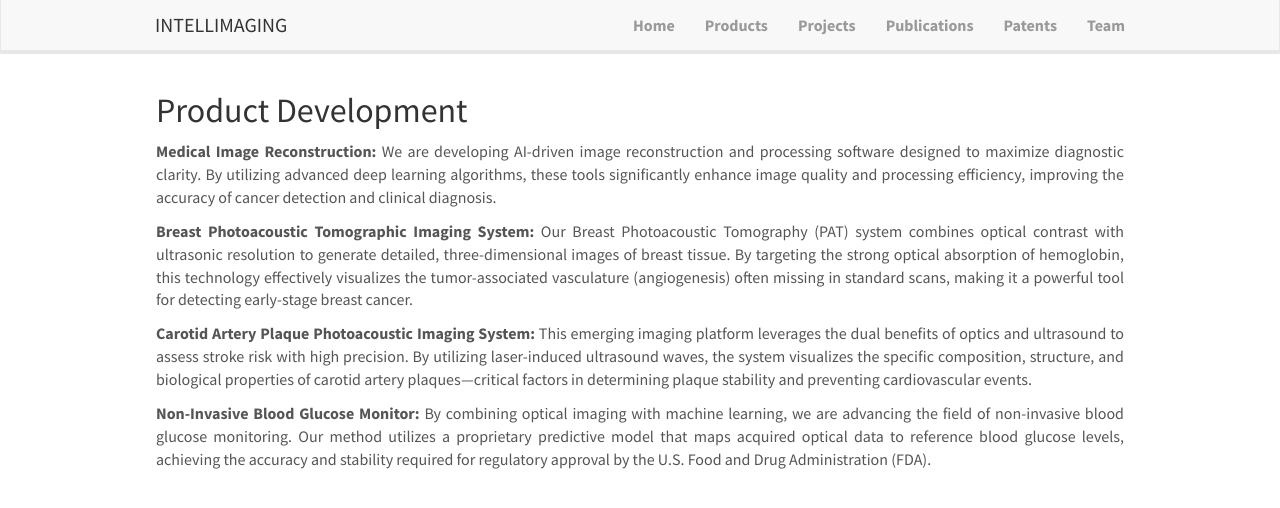
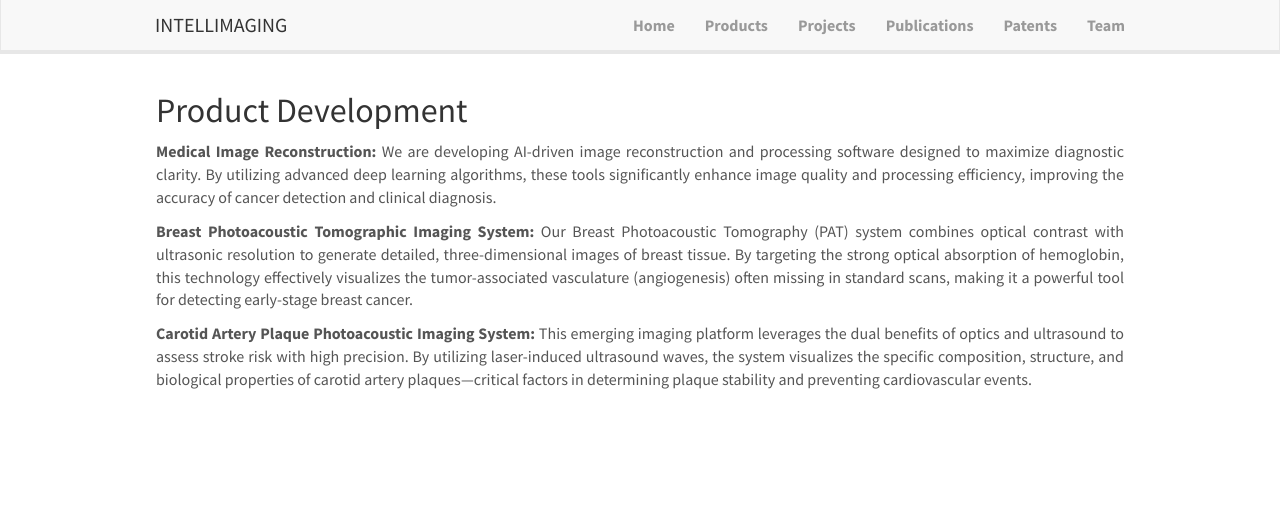
Before and after one commit to intellimaging/intellimaging.github.io, a Jekyll site: the page built from _pages/products.md, in a window 1280 px wide. Shown: the top 508 px of the page. Built offline with Jekyll 4.4.1, drawn with Linux system fonts in a browser that asks for light colours.

Commit message:
Update products.md

```diff
--- a/_pages/products.md
+++ b/_pages/products.md
@@ -19,7 +19,3 @@ permalink: /products/
 <p style="text-align: justify;">
     <b>Carotid Artery Plaque Photoacoustic Imaging System:</b> This emerging imaging platform leverages the dual benefits of optics and ultrasound to assess stroke risk with high precision. By utilizing laser-induced ultrasound waves, the system visualizes the specific composition, structure, and biological properties of carotid artery plaques—critical factors in determining plaque stability and preventing cardiovascular events.
 </p>
-
-<p style="text-align: justify;">
-    <b>Non-Invasive Blood Glucose Monitor:</b> By combining optical imaging with machine learning, we are advancing the field of non-invasive blood glucose monitoring. Our method utilizes a proprietary predictive model that maps acquired optical data to reference blood glucose levels, achieving the accuracy and stability required for regulatory approval by the U.S. Food and Drug Administration (FDA).
-</p>
```
